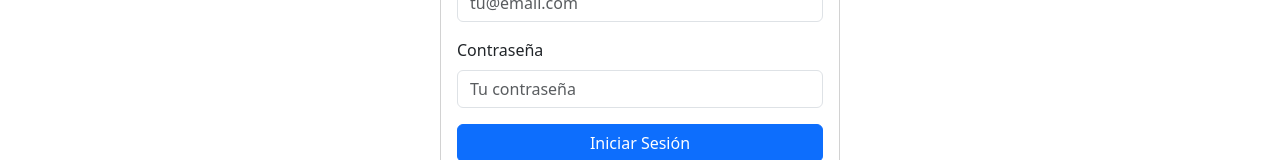
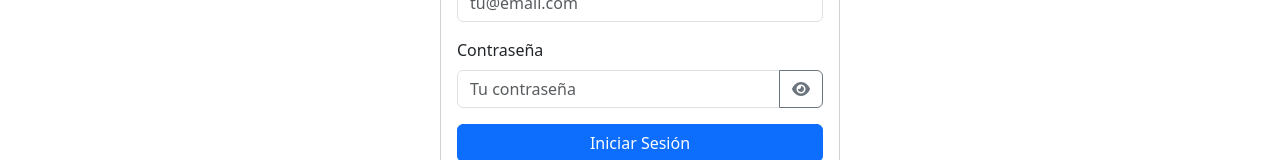
Before and after one commit to Abraham1439/GymFitWebTY, a React (Vite) app in the folder GymFit2.0/: page /login in a window 1280 px wide. Shown: the part 394-554 px from the top of the page. Built offline with nearby package versions, Linux system fonts and the light colour scheme.

Commit message:
Agregar funcionalidad de mostrar/ocultar contraseña en login y registro con botón de ojo

```diff
--- a/GymFit2.0/src/pages/auth/LoginPage.tsx
+++ b/GymFit2.0/src/pages/auth/LoginPage.tsx
@@ -4,7 +4,7 @@
 // useNavigate: Hook de react-router-dom para navegación programática
 import { useNavigate } from 'react-router-dom';
 // Importación de componentes de Bootstrap
-import { Container, Card, Form, Button, Alert } from 'react-bootstrap';
+import { Container, Card, Form, Button, Alert, InputGroup } from 'react-bootstrap';
 
 // Importación del hook de autenticación
 import { useAuth } from '../../contexts/AuthContext';
@@ -34,6 +34,9 @@
 
   // Estado para indicar si se está procesando el login
   const [loading, setLoading] = useState<boolean>(false); // false = no está cargando
+
+  // Estado para controlar si la contraseña está visible o no
+  const [showPassword, setShowPassword] = useState<boolean>(false); // false = oculta la contraseña
 
   /**
    * Maneja el cambio en los campos del formulario
@@ -148,14 +151,26 @@
 
             <Form.Group className="mb-3">
               <Form.Label>Contraseña</Form.Label>
+              {/* InputGroup: Componente de Bootstrap para agrupar input con botón */}
+              <InputGroup>
                 <Form.Control
-                type="password"                 // type: Tipo de input HTML5 (oculta el texto)
+                  type={showPassword ? 'text' : 'password'} // type: Alterna entre 'text' y 'password'
                   name="password"                  // name: Nombre del campo
                   placeholder="Tu contraseña"      // placeholder: Texto de ejemplo
                   value={formData.password}         // value: Valor controlado del input
                   onChange={handleChange}          // onChange: Evento que se ejecuta al cambiar
                   required                         // required: Atributo HTML5 para validación
                 />
+                {/* Button: Botón para mostrar/ocultar contraseña */}
+                <Button
+                  variant="outline-secondary"
+                  onClick={() => setShowPassword(!showPassword)} // onClick: Alterna el estado
+                  aria-label={showPassword ? 'Ocultar contraseña' : 'Mostrar contraseña'}
+                >
+                  {/* Ícono de Font Awesome: cambia según el estado */}
+                  <i className={showPassword ? 'fa-solid fa-eye-slash' : 'fa-solid fa-eye'}></i>
+                </Button>
+              </InputGroup>
             </Form.Group>
 
             {/* Button: Componente de Bootstrap para botones */}
--- a/GymFit2.0/src/pages/auth/RegisterPage.tsx
+++ b/GymFit2.0/src/pages/auth/RegisterPage.tsx
@@ -4,7 +4,7 @@
 // useNavigate: Hook de react-router-dom para navegación programática
 import { useNavigate } from 'react-router-dom';
 // Importación de componentes de Bootstrap
-import { Container, Card, Form, Button, Alert } from 'react-bootstrap';
+import { Container, Card, Form, Button, Alert, InputGroup } from 'react-bootstrap';
 
 // Importación del hook de autenticación
 import { useAuth } from '../../contexts/AuthContext';
@@ -43,6 +43,10 @@
 
   // Estado para indicar si se está procesando el registro
   const [loading, setLoading] = useState<boolean>(false); // false = no está cargando
+
+  // Estados para controlar si las contraseñas están visibles o no
+  const [showPassword, setShowPassword] = useState<boolean>(false); // false = oculta la contraseña
+  const [showConfirmPassword, setShowConfirmPassword] = useState<boolean>(false); // false = oculta la confirmación
 
   /**
    * Maneja el cambio en los campos del formulario
@@ -200,26 +204,50 @@
 
             <Form.Group className="mb-3">
               <Form.Label>Contraseña</Form.Label>
+              {/* InputGroup: Componente de Bootstrap para agrupar input con botón */}
+              <InputGroup>
                 <Form.Control
-                type="password"                 // type: Tipo de input HTML5 (oculta el texto)
+                  type={showPassword ? 'text' : 'password'} // type: Alterna entre 'text' y 'password'
                   name="password"                  // name: Nombre del campo
                   placeholder="Mínimo 6 caracteres" // placeholder: Texto de ejemplo
                   value={formData.password}        // value: Valor controlado del input
                   onChange={handleChange}          // onChange: Evento que se ejecuta al cambiar
                   required                         // required: Atributo HTML5 para validación
                 />
+                {/* Button: Botón para mostrar/ocultar contraseña */}
+                <Button
+                  variant="outline-secondary"
+                  onClick={() => setShowPassword(!showPassword)} // onClick: Alterna el estado
+                  aria-label={showPassword ? 'Ocultar contraseña' : 'Mostrar contraseña'}
+                >
+                  {/* Ícono de Font Awesome: cambia según el estado */}
+                  <i className={showPassword ? 'fa-solid fa-eye-slash' : 'fa-solid fa-eye'}></i>
+                </Button>
+              </InputGroup>
             </Form.Group>
 
             <Form.Group className="mb-3">
               <Form.Label>Confirmar Contraseña</Form.Label>
+              {/* InputGroup: Componente de Bootstrap para agrupar input con botón */}
+              <InputGroup>
                 <Form.Control
-                type="password"                  // type: Tipo de input HTML5 (oculta el texto)
+                  type={showConfirmPassword ? 'text' : 'password'} // type: Alterna entre 'text' y 'password'
                   name="confirmPassword"           // name: Nombre del campo
                   placeholder="Repite tu contraseña" // placeholder: Texto de ejemplo
                   value={formData.confirmPassword}  // value: Valor controlado del input
                   onChange={handleChange}          // onChange: Evento que se ejecuta al cambiar
                   required                         // required: Atributo HTML5 para validación
                 />
+                {/* Button: Botón para mostrar/ocultar confirmación de contraseña */}
+                <Button
+                  variant="outline-secondary"
+                  onClick={() => setShowConfirmPassword(!showConfirmPassword)} // onClick: Alterna el estado
+                  aria-label={showConfirmPassword ? 'Ocultar contraseña' : 'Mostrar contraseña'}
+                >
+                  {/* Ícono de Font Awesome: cambia según el estado */}
+                  <i className={showConfirmPassword ? 'fa-solid fa-eye-slash' : 'fa-solid fa-eye'}></i>
+                </Button>
+              </InputGroup>
             </Form.Group>
 
             {/* Campo de rol eliminado: Solo el administrador puede asignar roles */}
```
Lines whose indentation alone changed are shown as unchanged.
